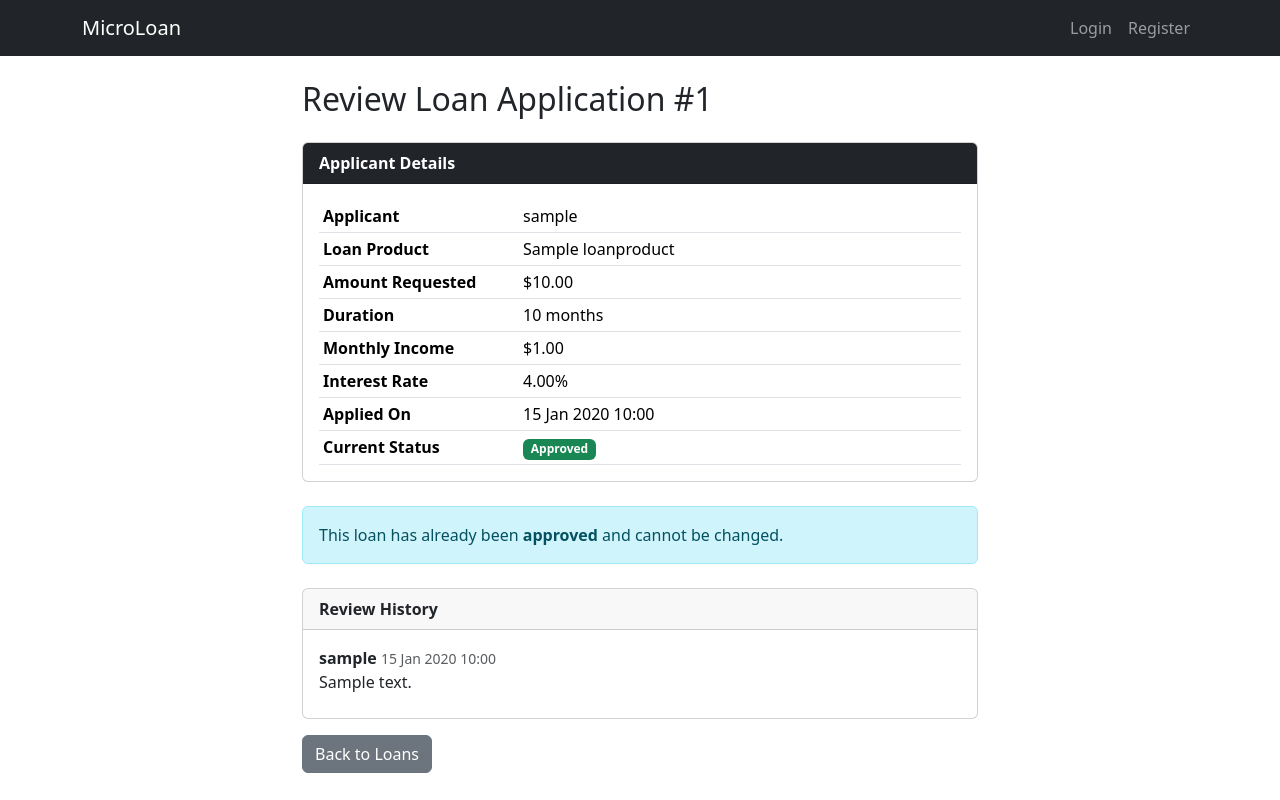
After one commit to sunnatillatotsamiy/microloan-platform, a Django app: template templates/manager_review.html in a window 1280 px wide. The commit adds this page. Run offline with Django 5.2, Linux system fonts and the light colour scheme; the template is opened without the code that fills it: values that come from a table or form of the project are taken from there, others are empty; tables that the repository leaves empty hold one stand-in row (values such as "Sample post").

Commit message:
added manager review dashboard

```diff
--- a/config/urls.py
+++ b/config/urls.py
@@ -1,4 +1,5 @@
 from django.contrib import admin
+from loans.views import apply_loan_view, my_loans_view, manager_review_view
 from django.urls import path, include
 from rest_framework_simplejwt.views import (
     TokenObtainPairView,
@@ -19,7 +20,7 @@ from users.views import (
 
 urlpatterns = [
     path('admin/', admin.site.urls),
-
+    path('loans/review/<int:loan_id>/', manager_review_view),
     # Web pages
     path('', home_view),
     path('register/', register_view),
--- /dev/null
+++ b/templates/manager_review.html
@@ -0,0 +1,84 @@
+{% extends 'base.html' %}
+{% block content %}
+<div class="container mt-4" style="max-width: 700px;">
+    <h2 class="mb-4">Review Loan Application #{{ loan.id }}</h2>
+
+    <div class="card mb-4">
+        <div class="card-header bg-dark text-white">
+            <strong>Applicant Details</strong>
+        </div>
+        <div class="card-body">
+            <table class="table table-sm mb-0">
+                <tr><td width="200"><strong>Applicant</strong></td><td>{{ loan.customer.username }}</td></tr>
+                <tr><td><strong>Loan Product</strong></td><td>{{ loan.loan_product.name }}</td></tr>
+                <tr><td><strong>Amount Requested</strong></td><td>${{ loan.amount }}</td></tr>
+                <tr><td><strong>Duration</strong></td><td>{{ loan.duration_months }} months</td></tr>
+                <tr><td><strong>Monthly Income</strong></td><td>${{ loan.monthly_income }}</td></tr>
+                <tr><td><strong>Interest Rate</strong></td><td>{{ loan.loan_product.interest_rate }}%</td></tr>
+                <tr><td><strong>Applied On</strong></td><td>{{ loan.created_at|date:"d M Y H:i" }}</td></tr>
+                <tr>
+                    <td><strong>Current Status</strong></td>
+                    <td>
+                        {% if loan.status == 'approved' %}
+                            <span class="badge bg-success">Approved</span>
+                        {% elif loan.status == 'rejected' %}
+                            <span class="badge bg-danger">Rejected</span>
+                        {% else %}
+                            <span class="badge bg-warning text-dark">Pending</span>
+                        {% endif %}
+                    </td>
+                </tr>
+            </table>
+        </div>
+    </div>
+
+    {% if loan.status == 'pending' %}
+    <div class="card">
+        <div class="card-header bg-dark text-white">
+            <strong>Make Decision</strong>
+        </div>
+        <div class="card-body">
+            <form method="POST">
+                {% csrf_token %}
+                <div class="mb-3">
+                    <label class="form-label fw-bold">Comment (optional)</label>
+                    <textarea name="comment" class="form-control" rows="3"
+                        placeholder="Add a comment about your decision..."></textarea>
+                </div>
+                <div class="d-flex gap-3">
+                    <button type="submit" name="decision" value="approved"
+                        class="btn btn-success btn-lg flex-fill">
+                        Approve Loan
+                    </button>
+                    <button type="submit" name="decision" value="rejected"
+                        class="btn btn-danger btn-lg flex-fill">
+                        Reject Loan
+                    </button>
+                </div>
+            </form>
+        </div>
+    </div>
+    {% else %}
+    <div class="alert alert-info">
+        This loan has already been <strong>{{ loan.status }}</strong> and cannot be changed.
+    </div>
+    {% endif %}
+
+    {% if loan.reviews.all %}
+    <div class="card mt-4">
+        <div class="card-header"><strong>Review History</strong></div>
+        <div class="card-body">
+            {% for review in loan.reviews.all %}
+            <div class="mb-2">
+                <strong>{{ review.manager.username }}</strong>
+                <span class="text-muted small">{{ review.decision_date|date:"d M Y H:i" }}</span>
+                <p class="mb-0">{{ review.comment }}</p>
+            </div>
+            {% endfor %}
+        </div>
+    </div>
+    {% endif %}
+
+    <a href="/my-loans/" class="btn btn-secondary mt-3">Back to Loans</a>
+</div>
+{% endblock %}
```
Also changed, not shown: loans/views.py (+28 -11 lines), templates/loan_list.html (+22 -4 lines).
